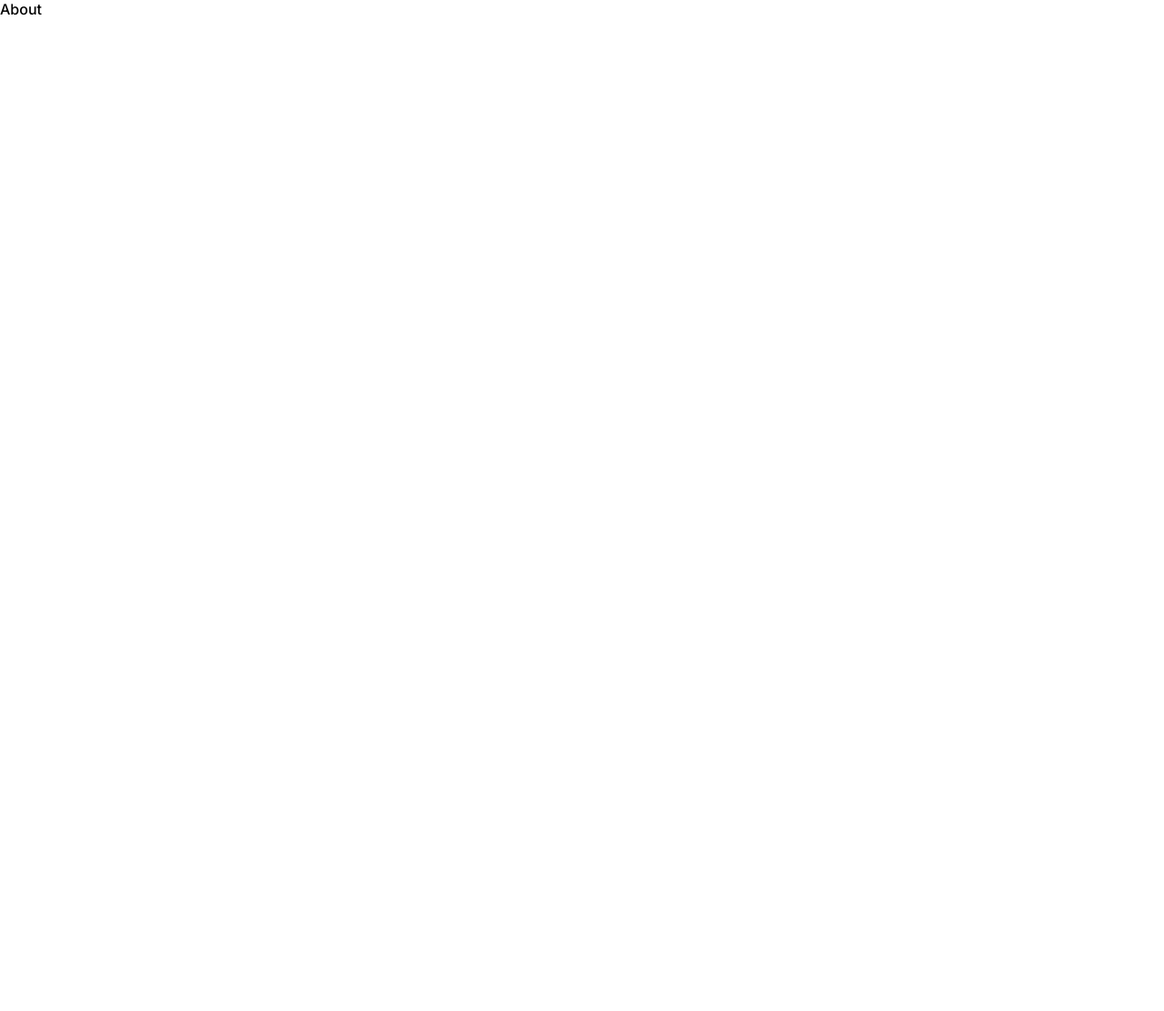
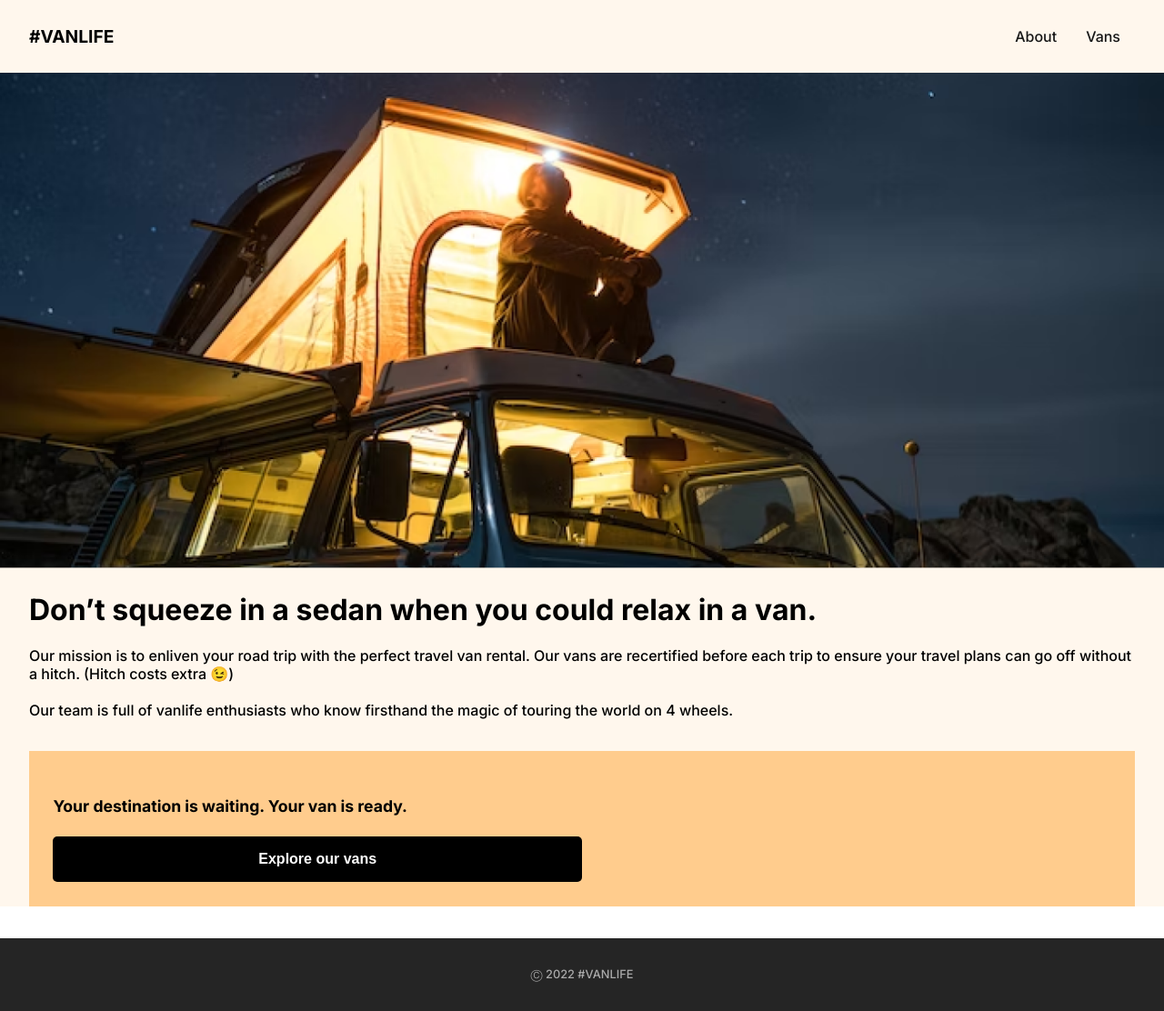
Before and after one commit to victorfernando-sis/vanlife, a React (Create React App) app: page /about in a window 1280 px wide. Shown: the whole page at 91% size. Before the commit the page ends 800 px from the top, so only its background shows below. Built offline with nearby package versions, Linux system fonts and the light colour scheme.

Commit message:
About Page

```diff
--- a/src/App.css
+++ b/src/App.css
@@ -1,24 +1,28 @@
-
-:root{
+:root {
   --small-fs: .8rem;
   --body-fs: 1rem;
   --h1-fs: 2rem;
+  --h4-fs: 1.1rem;
 
   --font-color-white: #ffff;
   --font-color-dark: #161616;
   --dark-clr: #252525;
 }
 
-*{
+* {
   box-sizing: border-box;
 }
 
-body{
+img {
+  max-width: 100%;
+}
+
+body {
   font-family: 'Inter', sans-serif;
 }
 
 /* Navbar */
-navbar{
+navbar {
   background-color: #FFF7ED;
   padding: 0 2em;
   display: flex;
@@ -27,21 +31,25 @@ navbar{
   justify-content: space-between;
   height: 10vh;
 }
-.logo_nav{
+
+.logo_nav {
   font-weight: 900;
   font-size: 1.2rem;
 }
-.menu_nav{
+
+.menu_nav {
   list-style-type: none;
   display: flex;
 }
-.item_menu{
+
+.item_menu {
   margin: 1em;
   text-decoration: none;
   color: var(--font-color-dark);
   font-family: inherit;
 }
-.item_menu:hover{
+
+.item_menu:hover {
   text-decoration: underline;
 }
 
@@ -50,22 +58,36 @@ navbar{
 /* Typography */
 /* h1{ font-size: var(--h1-fs)} */
 
+/* p{font-size: var(--body-fs);} */
+
 /* Buttons */
-.btn_primary{
-  background-color: #FF8C38;
+.btn{
   color: var(--font-color-white);
   font-size: var(--body-fs);
   border-radius: 5px;
   border: none;
   font-weight: bold;
   padding: 1em;
+  cursor: pointer;
   width: 100%;
-  cursor: pointer;
+}
+.btn_primary {
+  background-color: #FF8C38;
+}
 
+.btn_primary:hover,
+.btn_primary:active {
+  background-color: #e97e31;
+}
+
+.btn_secondary{
+  background-color: #000000;
+  width: 50%;
 }
 
 /* Layouts */
-.home-container{
+/* Home Page */
+.home-container {
   background: url('./assets/background_home.png');
   background-position: center;
   background-repeat: no-repeat;
@@ -82,13 +104,28 @@ navbar{
   color: var(--font-color-white);
 }
 
-.home-content{
+.home-content {
   max-width: 800px;
+}
+
+/* About Page */
+.about-container {
+  background-color: #FFF7ED;
+  background-size: cover;
+}
+.about-content {
+  padding: 0 2em;
+}
+.about-cta{
+  font-size:var(--h4-fs) ;
+  background-color: #FFCC8D;
+  padding: 1.5em;
+  margin: 2em 0;
 }
 
 
 /* Footer */
-footer{
+footer {
   display: flex;
   align-items: center;
   justify-content: center;
--- a/src/App.js
+++ b/src/App.js
@@ -3,6 +3,7 @@ import './App.css';
 
 import Home from './components/Home';
 import About from './components/About';
+import Vans from './components/Vans';
 
 
 function App() {
@@ -11,6 +12,7 @@ function App() {
       <Routes>
         <Route path="/" element={<Home />} />
         <Route path="/about" element={<About />} />
+        <Route path="/vans" element={<Vans />} />
       </Routes>
     </BrowserRouter>
   );
--- a/src/components/About.jsx
+++ b/src/components/About.jsx
@@ -1,8 +1,33 @@
 import React from 'react'
+import Footer from './Footer'
+import Navbar from './Navbar'
+
+import banner from '../assets/about_banner.png'
+import { useNavigate } from 'react-router-dom'
 
 function About() {
+  const navigate = useNavigate()
   return (
-    <div>About</div>
+    <>
+      <Navbar />
+      <div className='about-container'>
+
+        <img className='about_banner' src={banner} alt={'Van banner'} />
+        <div className='about-content'>
+
+          <h1>Don’t squeeze in a sedan when you could relax in a van.</h1>
+          <p>Our mission is to enliven your road trip with the perfect travel van rental. Our vans are recertified before each trip to ensure your travel plans can go off without a hitch.
+            (Hitch costs extra 😉)<br /><br />
+            Our team is full of vanlife enthusiasts who know firsthand the magic of touring the world on 4 wheels.</p>
+          <div className='about-cta'>
+            <h4>Your destination is waiting.
+              Your van is ready.</h4>
+            <button className='btn btn_secondary' onClick={()=>navigate("/vans")}>Explore our vans</button>
+          </div>
+        </div>
+      </div>
+      <Footer />
+    </>
   )
 }
 
--- a/src/components/Home.jsx
+++ b/src/components/Home.jsx
@@ -11,7 +11,7 @@ function Home() {
         <div className='home-content'>
           <h1>You got the travel plans, we got the travel vans.</h1>
           <p>Add adventure to your life by joining the #vanlife movement. Rent the perfect van to make your perfect road trip.</p>
-          <button className='btn_primary'>Find your van</button>
+          <button className='btn btn_primary'>Find your van</button>
         </div>
       </div>
       <Footer />
--- a/src/components/Navbar.jsx
+++ b/src/components/Navbar.jsx
@@ -1,13 +1,15 @@
 import React from 'react'
-import { Link } from 'react-router-dom'
+import { Link, useNavigate } from 'react-router-dom'
 
 function Navbar() {
+
+    const navigate = useNavigate()
     return (
         <navbar>
-            <span className='logo_nav'>#VANLIFE</span>
+            <span className='logo_nav' onClick={() => navigate('/')}>#VANLIFE</span>
             <ul className='menu_nav'>
-                <li><Link className='item_menu' to="#">About</Link></li>
-                <li><Link className='item_menu' to="#">Vans</Link></li>
+                <li><Link className='item_menu' to="/about">About</Link></li>
+                <li><Link className='item_menu' to="/vans">Vans</Link></li>
             </ul>
         </navbar>
     )
--- /dev/null
+++ b/src/components/Vans.jsx
@@ -0,0 +1,9 @@
+import React from 'react'
+
+function Vans() {
+  return (
+    <div>Vans</div>
+  )
+}
+
+export default Vans
```
Also changed, not shown: src/assets/about_banner.png (added).
